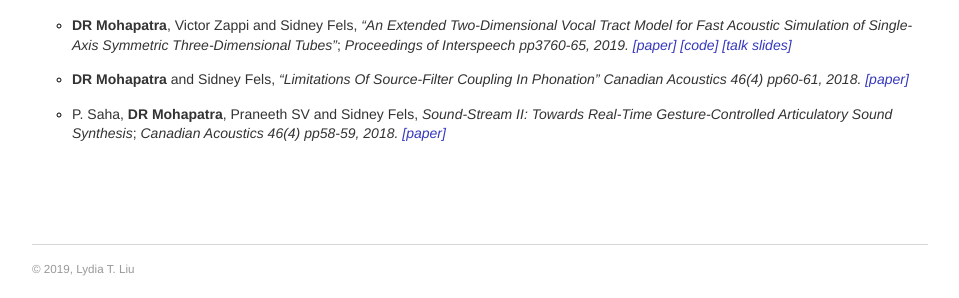
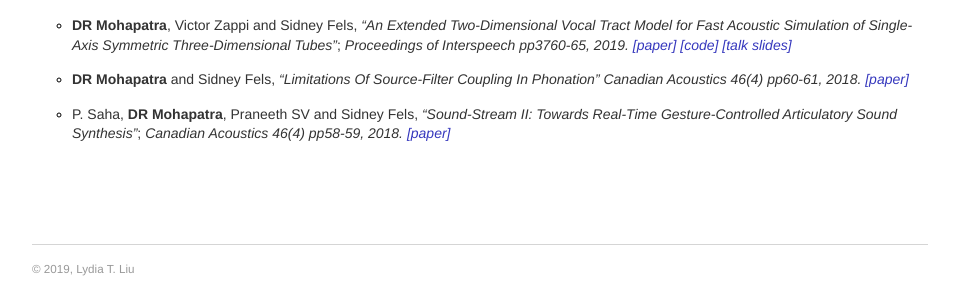
Before and after one commit to PramitSaha/debasishray19.github.io, a Jekyll site: the page built from projects.md, in a window 1280 px wide. Shown: the part 383-681 px from the top of the page, without its empty margins (160-1119 px from the left). Built offline with Jekyll 4.4.1, drawn with Linux system fonts in a browser that asks for light colours.

```diff
--- a/projects.md
+++ b/projects.md
@@ -17,4 +17,4 @@ My work has been featured here:
 
 * **DR Mohapatra** and Sidney Fels, *"Limitations Of Source-Filter Coupling In Phonation"* *Canadian Acoustics 46(4) pp60-61, 2018. [[paper]](https://arxiv.org/abs/1811.07435)*
 
-* P. Saha, **DR Mohapatra**, Praneeth SV and Sidney Fels, *Sound-Stream II: Towards Real-Time Gesture-Controlled Articulatory Sound Synthesis*; *Canadian Acoustics 46(4) pp58-59, 2018. [[paper]](https://arxiv.org/abs/1811.08029)*
+* P. Saha, **DR Mohapatra**, Praneeth SV and Sidney Fels, *"Sound-Stream II: Towards Real-Time Gesture-Controlled Articulatory Sound Synthesis"*; *Canadian Acoustics 46(4) pp58-59, 2018. [[paper]](https://arxiv.org/abs/1811.08029)*
```
